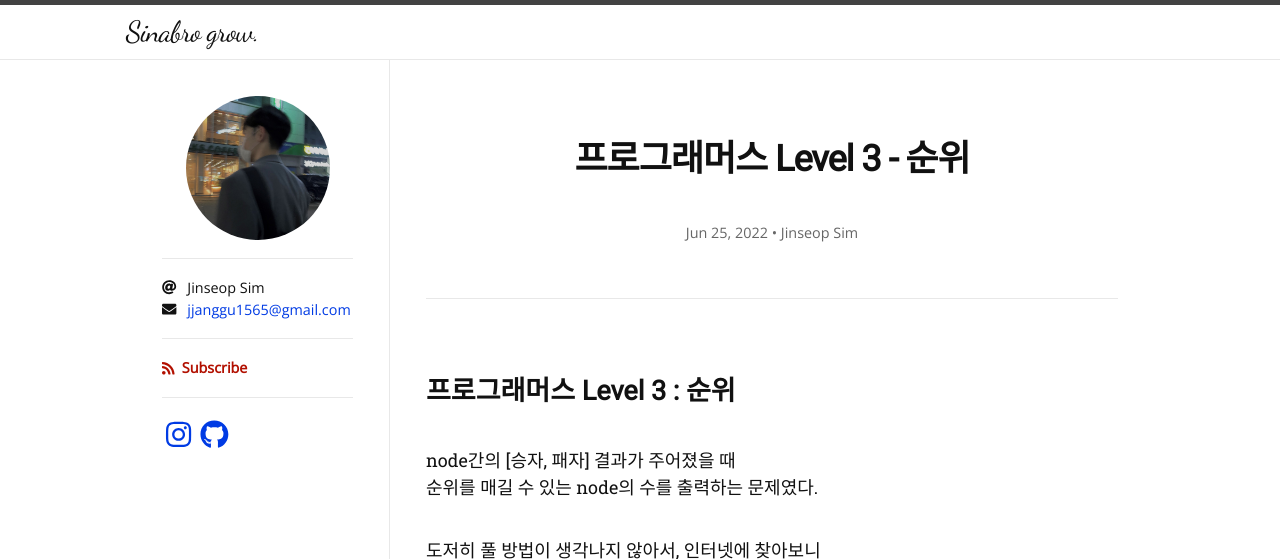
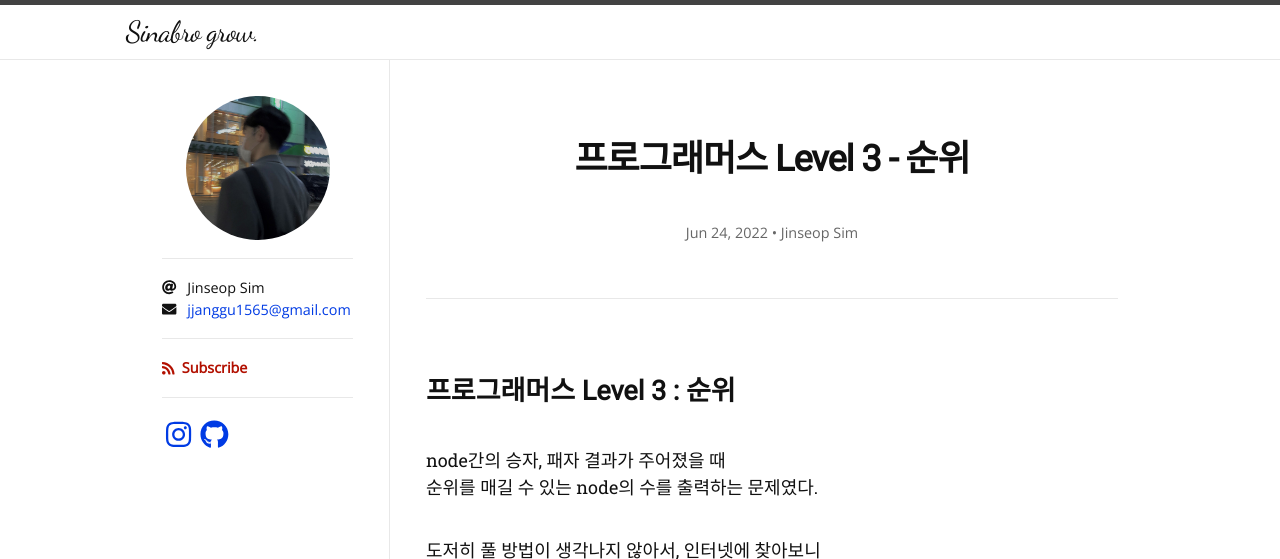
Before and after one commit to Jinseop-Sim/Jinseop-Sim.github.io, a Jekyll site: the page built from _posts/2022-06-24-programmers-02.md, in a window 1280 px wide. Shown: the top 559 px of the page. Built offline with Jekyll 4.4.1, drawn with Linux system fonts in a browser that asks for light colours; nearby versions of some CDN libraries; some web fonts are replaced.

```diff
--- a/_posts/2022-06-25-programmers-02.md
+++ b/_posts/2022-06-24-programmers-02.md
@@ -9,7 +9,7 @@ author:
 
 ## 프로그래머스 Level 3 : 순위
 
-node간의 [승자, 패자] 결과가 주어졌을 때
+node간의 승자, 패자 결과가 주어졌을 때
 순위를 매길 수 있는 node의 수를 출력하는 문제였다.
 
 도저히 풀 방법이 생각나지 않아서, 인터넷에 찾아보니
```
